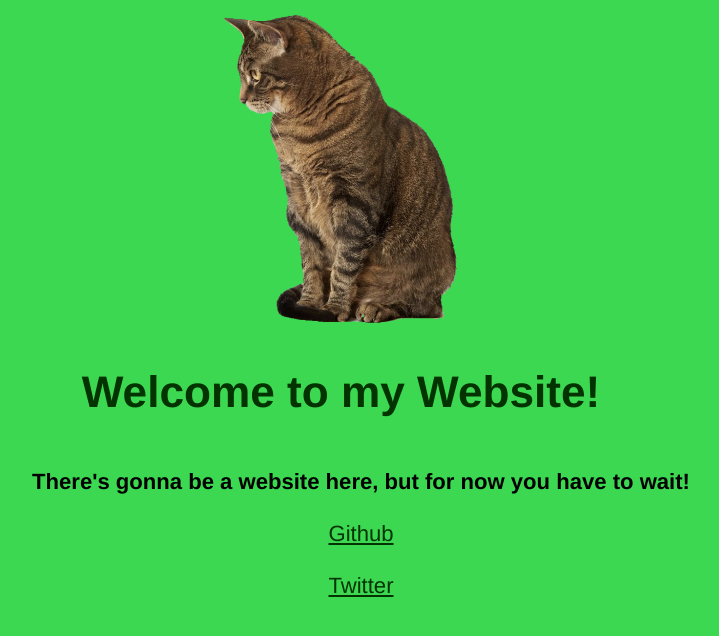
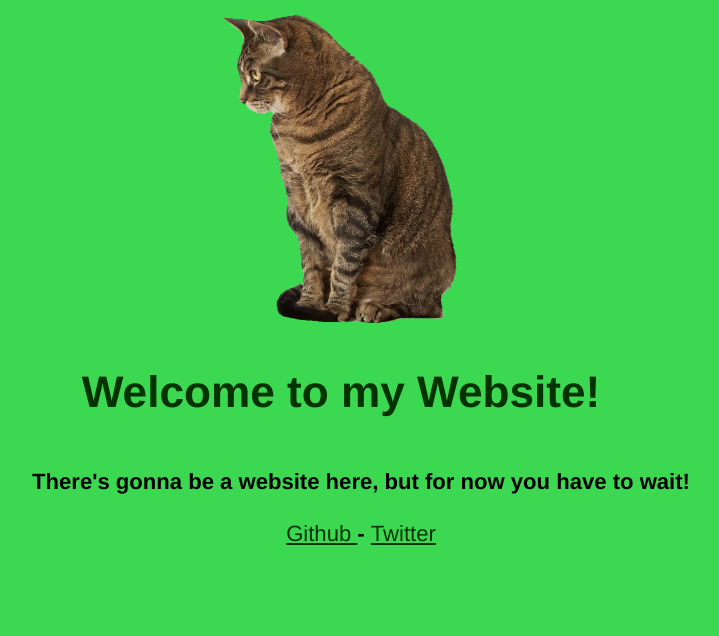
Before and after one commit to InventBoss/Futurez.net_TEMP, a Vue app: page / in a window 1280 px wide. Shown: the top 636 px of the page, without its empty margins (299-1018 px from the left). Built offline with nearby package versions, Linux system fonts and the light colour scheme.

Commit message:
Fixed some issues

```diff
--- a/src/App.vue
+++ b/src/App.vue
@@ -4,7 +4,6 @@
   <GameWindow />
 </template>
 <script>
-document.title = "Futurez - Become a Capitalist";
 import GameWindow from "./components/GameWindow.vue";
 
 export default {
--- a/src/components/GameWindow.vue
+++ b/src/components/GameWindow.vue
@@ -14,7 +14,7 @@
       </li>
       <li>
         <a
-          href="https://github.com/InventBoss/Futurez.net/blob/main/src/App.vue"
+          href="https://github.com/InventBoss/Futurez.net"
           style="color: #033300"
           target="_blank"
           rel="noopener"
@@ -22,15 +22,13 @@
           <br />
           Github
         </a>
-      </li>
-      <li>
+        <b> - </b>
         <a
-          href="https://github.com/InventBoss/Futurez.net/blob/main/src/App.vue"
+          href="https://twitter.com/Invent_Boss"
           style="color: #033300"
           target="_blank"
           rel="noopener"
         >
-          <br />
           Twitter
         </a>
       </li>
```
